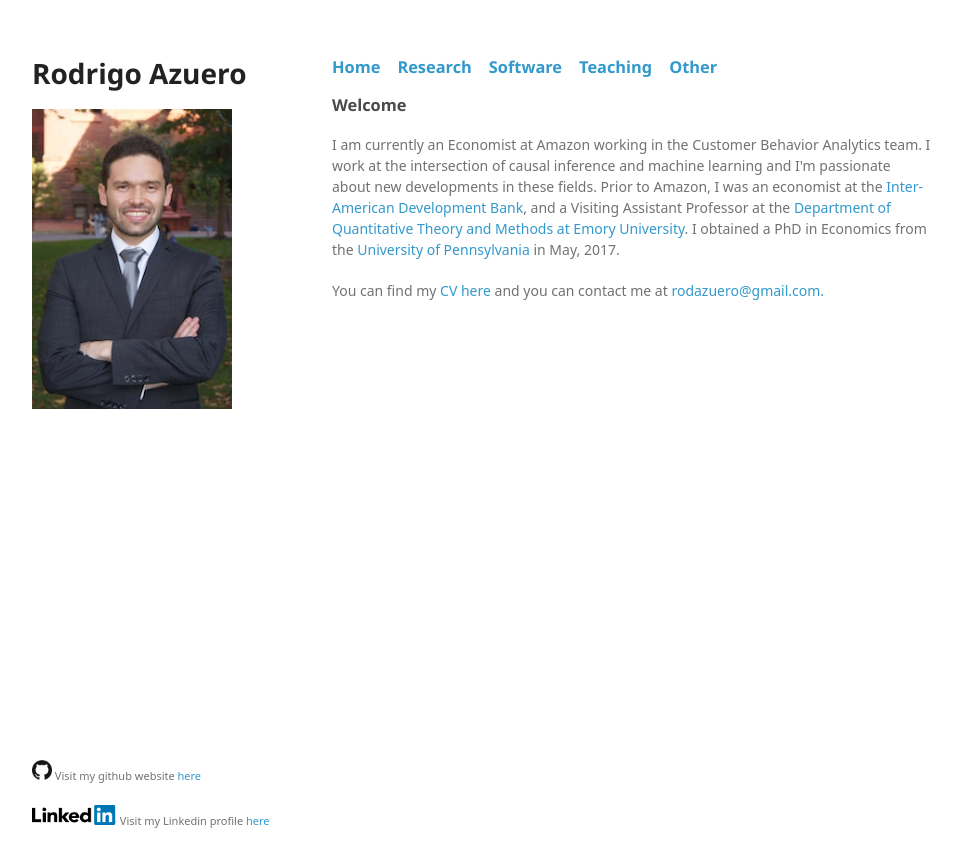
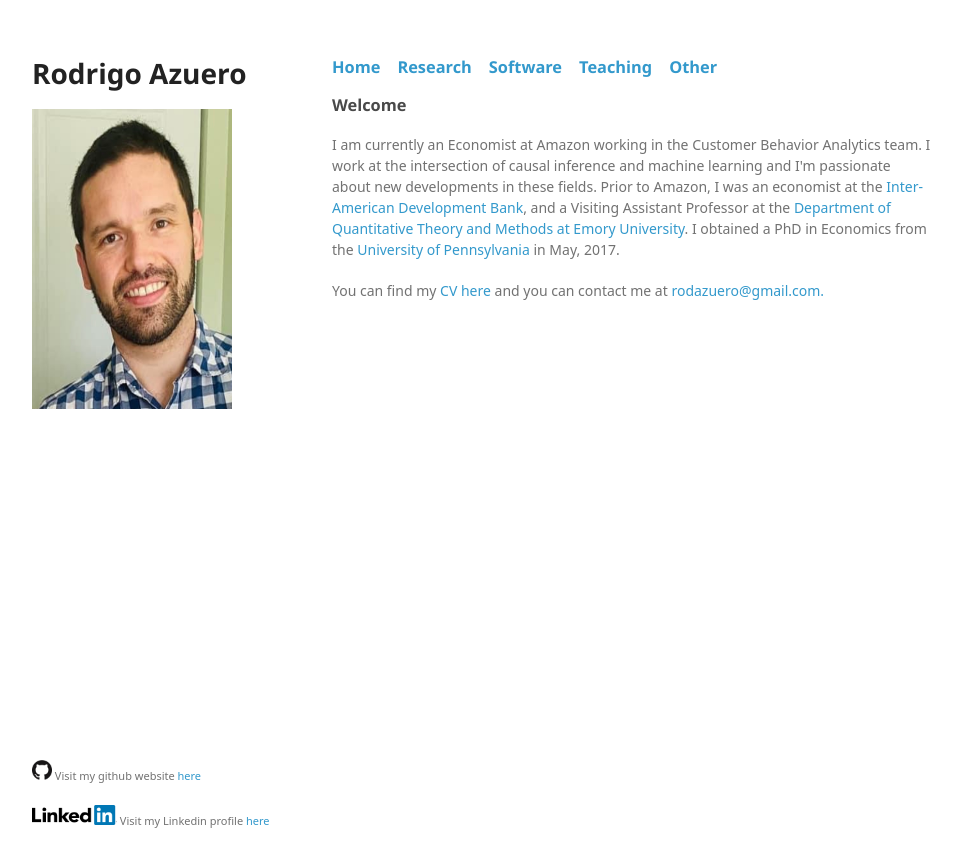
Before and after one commit to rodazuero/rodazuero.github.io, a Jekyll site: the page built from index.html, in a window 1280 px wide. Shown: the top 867 px of the page, without its empty margins (26-986 px from the left). Built offline with Jekyll 4.4.1, drawn with Linux system fonts in a browser that asks for light colours; some web fonts are replaced; Markdown is read by kramdown in place of the engine named in the settings.

Commit message:
Update default.html

```diff
--- a/_layouts/default.html
+++ b/_layouts/default.html
@@ -19,7 +19,7 @@
 
 
 
-            <img src="{{site.baseurl}}/files/photofinal.jpg" alt="HTML5 Icon" style="width:200px;height:300px;">
+            <img src="{{site.baseurl}}/files/photo1.jpg" alt="HTML5 Icon" style="width:200px;height:300px;">
 
 
 
```
